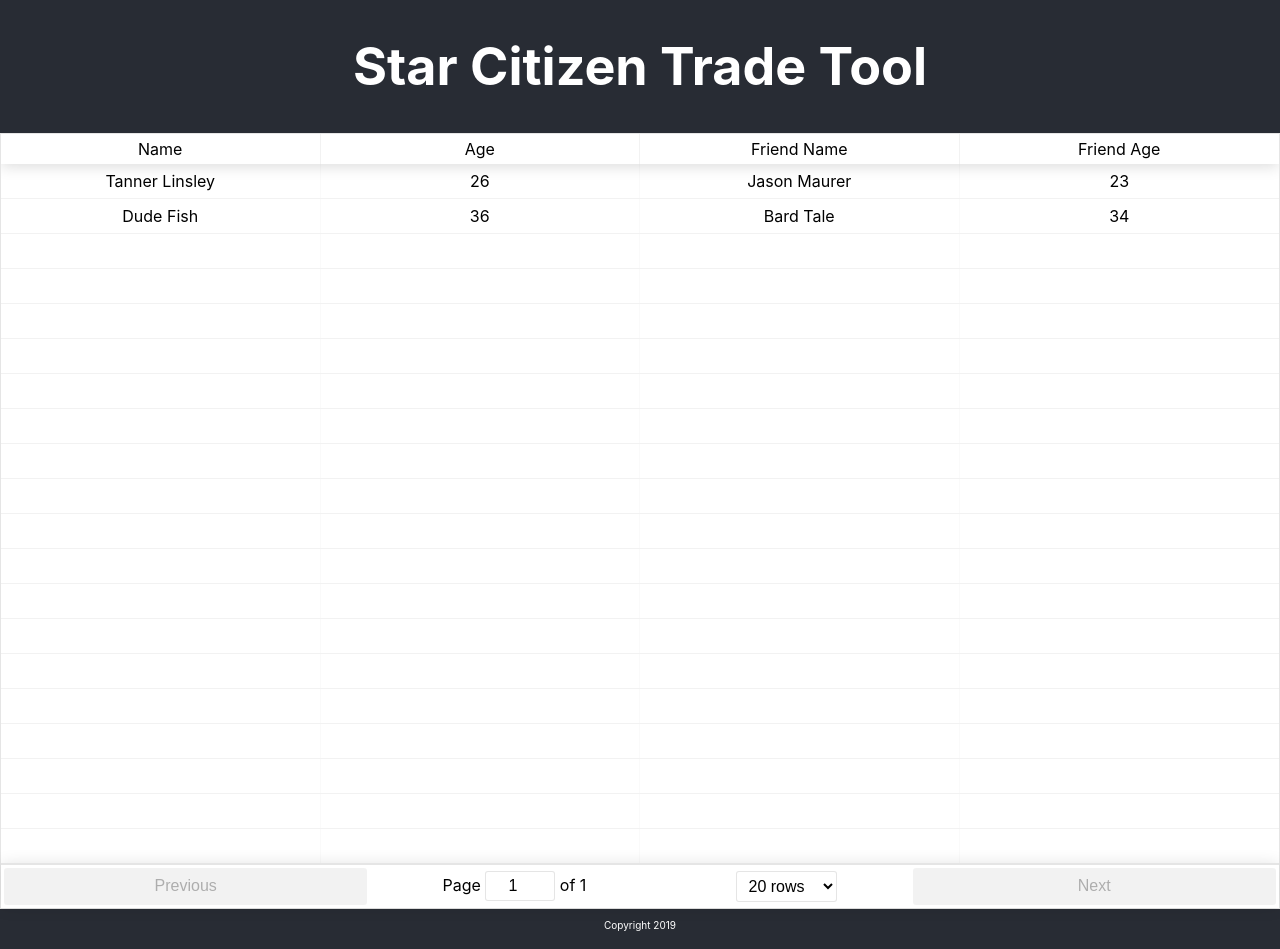
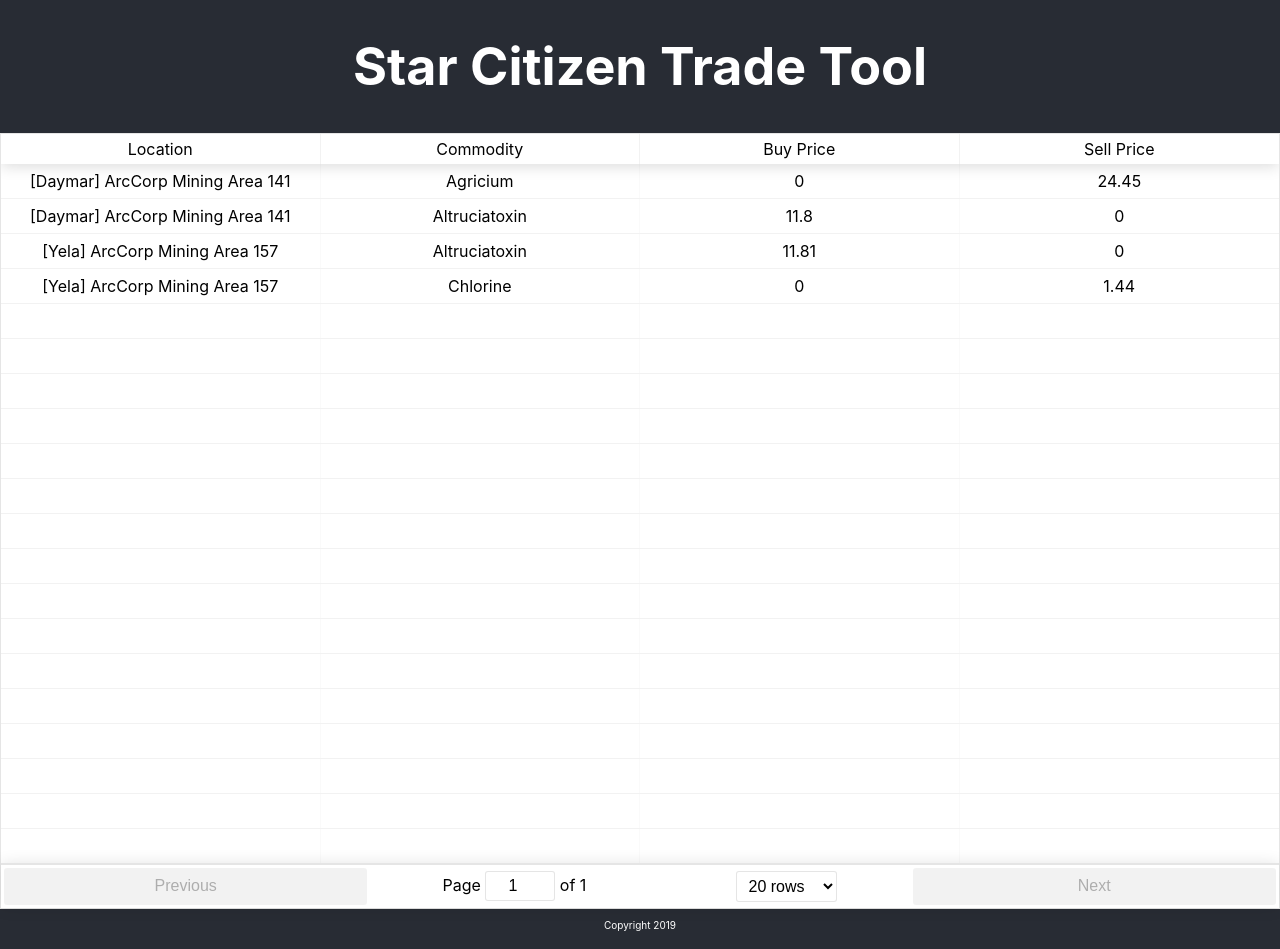
Before and after one commit to ArcticPheenix/sc-trade-tool, a React (Create React App) app: page / in a window 1280 px wide. Built offline with nearby package versions, Linux system fonts and the light colour scheme.

Commit message:
Stub data and redefined columns

```diff
--- a/src/PriceTable.js
+++ b/src/PriceTable.js
@@ -13,20 +13,28 @@
     // TODO - Basic data gathering function
     const dataArray = [
       {
-        name: 'Tanner Linsley',
-        age: 26,
-        friend: {
-          name: 'Jason Maurer',
-          age: 23,
-        }
+        location: '[Daymar] ArcCorp Mining Area 141',
+        commodity: 'Agricium',
+        buyPrice: 0.0,
+        sellPrice: 24.45
       },
       {
-        name: 'Dude Fish',
-        age: 36,
-        friend: {
-          name: 'Bard Tale',
-          age: 34
-        }
+        location: '[Daymar] ArcCorp Mining Area 141',
+        commodity: 'Altruciatoxin',
+        buyPrice: 11.80,
+        sellPrice: 0.0
+      },
+      {
+        location: '[Yela] ArcCorp Mining Area 157',
+        commodity: 'Altruciatoxin',
+        buyPrice: 11.81,
+        sellPrice: 0.0
+      },
+      {
+        location: '[Yela] ArcCorp Mining Area 157',
+        commodity: 'Chlorine',
+        buyPrice: 0.0,
+        sellPrice: 1.44
       }
     ];
     return dataArray;
@@ -36,27 +44,26 @@
     // TODO - Place correct definitions here.
     const columnDefinitions = [
       {
-        Header: 'Name',
-        accessor: 'name' // String-based value accessors!
-      }, {
-        Header: 'Age',
-        accessor: 'age',
-        Cell: props => <span className='number'>{props.value}</span> // Custom cell components!
-      }, {
-        id: 'friendName', // Required because our accessor is not a string
-        Header: 'Friend Name',
-        accessor: d => d.friend.name // Custom value accessors!
-      }, {
-        Header: props => <span>Friend Age</span>, // Custom header components!
-        accessor: 'friend.age'
+        Header: 'Location',
+        accessor: 'location'
+      },
+      {
+        Header: 'Commodity',
+        accessor: 'commodity'
+      },
+      {
+        Header: 'Buy Price',
+        accessor: 'buyPrice',
+      },
+      {
+        Header: 'Sell Price',
+        accessor: 'sellPrice',
       }
     ];
     return columnDefinitions;
   }
 
   render() {
-
-
     return (
     <ReactTable
       data={this.data()}
```
